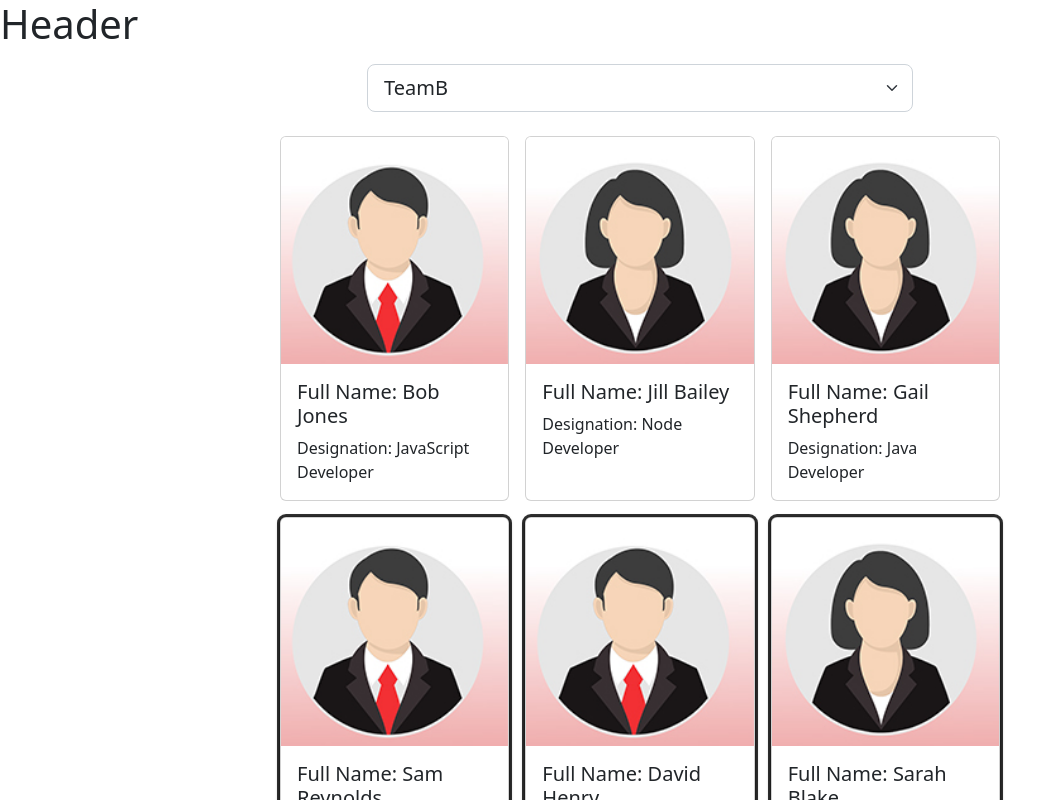
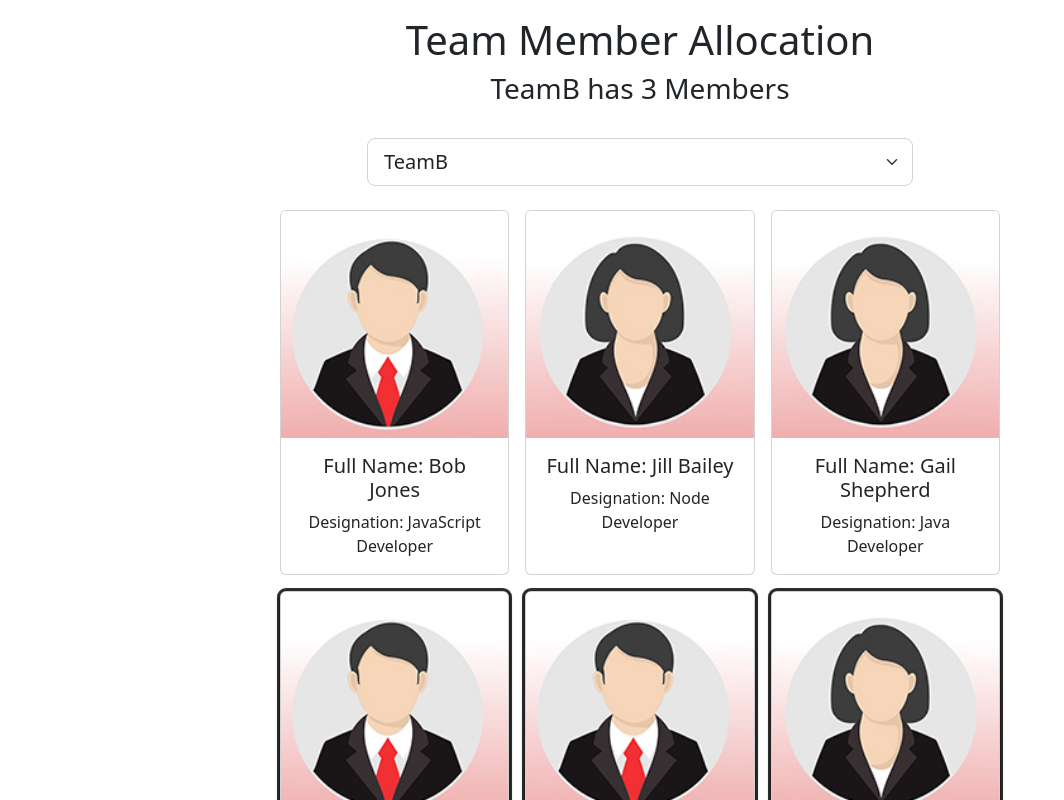
Before and after one commit to shkiperoO/TeamTracker, a React (Vite) app: page / in a window 1280 px wide. Shown: the top 800 px of the page, without its empty margins (0-1064 px from the left). Built offline with nearby package versions, Linux system fonts and the light colour scheme.

Commit message:
local storage saving data + reorganised components structure

```diff
--- a/src/App.css
+++ b/src/App.css
@@ -9,3 +9,7 @@ body {
 
   box-shadow: rgba(0,0,0,16) 0px 1px 4px, rgb(51,51,51) 0px 0px 0px 3px;
 }
+
+h1,h2,h3,h4,h5,p{
+  text-align: center;
+}
--- a/src/App.jsx
+++ b/src/App.jsx
@@ -2,12 +2,129 @@ import './App.css'
 import Header from './Header';
 import Footer from './Footer';
 import Employees from './Employees';
+import { useState, useEffect } from 'react';
 
 export default function App() {
+  const [selectedTeam, setTeam] = useState(JSON.parse(localStorage.getItem('selectedTeam')) || "TeamB");
+  const [employees,setEmployees] = useState( JSON.parse(localStorage.getItem('employeeList')) ||
+    [{
+      id: 1,
+      fullName: "Bob Jones",
+      designation: "JavaScript Developer",
+      gender: "male",
+      teamName: "TeamA"
+    },
+    {
+      id: 2,
+      fullName: "Jill Bailey",
+      designation: "Node Developer",
+      gender: "female",
+      teamName: "TeamA"
+    },
+    {
+      id: 3,
+      fullName: "Gail Shepherd",
+      designation: "Java Developer",
+      gender: "female",
+      teamName: "TeamA"
+    },
+    {
+      id: 4,
+      fullName: "Sam Reynolds",
+      designation: "React Developer",
+      gender: "male",
+      teamName: "TeamB"
+    },
+    {
+      id: 5,
+      fullName: "David Henry",
+      designation: "DotNet Developer",
+      gender: "male",
+      teamName: "TeamB"
+    },
+    {
+      id: 6,
+      fullName: "Sarah Blake",
+      designation: "SQL Server DBA",
+      gender: "female",
+      teamName: "TeamB"
+    },
+    {
+      id: 7,
+      fullName: "James Bennet",
+      designation: "Angular Developer",
+      gender: "male",
+      teamName: "TeamC"
+    },
+    {
+      id: 8,
+      fullName: "Jessica Faye",
+      designation: "API Developer",
+      gender: "female",
+      teamName: "TeamC"
+    },
+    {
+      id: 9,
+      fullName: "Lita Stone",
+      designation: "C++ Developer",
+      gender: "female",
+      teamName: "TeamC"
+    },
+    {
+      id: 10,
+      fullName: "Daniel Young",
+      designation: "Python Developer",
+      gender: "male",
+      teamName: "TeamD"
+    },
+    {
+      id: 11,
+      fullName: "Adrian Jacobs",
+      designation: "Vue Developer",
+      gender: "male",
+      teamName: "TeamD"
+    },
+    {
+      id: 12,
+      fullName: "Devin Monroe",
+      designation: "Graphic Designer",
+      gender: "male",
+      teamName: "TeamD"
+    }]
+)
+  useEffect(()=>{
+    localStorage.setItem('employeeList',JSON.stringify(employees));
+  },[employees]);
+  useEffect(()=>{
+    localStorage.setItem('selectedTeam',JSON.stringify(selectedTeam));
+  },[selectedTeam]);
+
+  function handleTeamSelectionChange (event){
+    setTeam(event.target.value)
+  }
+
+  function handleEmployeeCardClick (event){
+    const transformedEmployees = employees.map((employee) => employee.id === parseInt(event.currentTarget.id)
+                                               ?(employee.teamName === selectedTeam)?{...employee, teamName: ''}
+                                                :{...employee, teamName: selectedTeam }:employee);
+    setEmployees(transformedEmployees);
+
+
+  }
+
   return (
     <div>
-      <Header/>
-      <Employees/>
+      <Header
+        selectedTeam={selectedTeam}
+        teamMemberCount={employees.filter((employee) => employee.teamName === selectedTeam).length}
+      />
+      <Employees
+        handleEmployeeCardClick={handleEmployeeCardClick}
+        handleTeamSelectionChange={handleTeamSelectionChange}
+        employees={employees}
+        selectedTeam={selectedTeam}
+
+      />
       <Footer/>
     </div>
   )
--- a/src/Employees.jsx
+++ b/src/Employees.jsx
@@ -1,127 +1,27 @@
-import { useState } from 'react';
+
 import femaleProfile from './images/femaleProfile.jpg';
 import maleProfile from './images/maleProfile.jpg';
 
-const Employees = () => {
-
-  const [selectedTeam, setTeam] = useState("TeamB");
-  const [employees,setEmployees] = useState(
-    [{
-      id: 1,
-      fullName: "Bob Jones",
-      designation: "JavaScript Developer",
-      gender: "male",
-      teamName: "TeamA"
-    },
-    {
-      id: 2,
-      fullName: "Jill Bailey",
-      designation: "Node Developer",
-      gender: "female",
-      teamName: "TeamA"
-    },
-    {
-      id: 3,
-      fullName: "Gail Shepherd",
-      designation: "Java Developer",
-      gender: "female",
-      teamName: "TeamA"
-    },
-    {
-      id: 4,
-      fullName: "Sam Reynolds",
-      designation: "React Developer",
-      gender: "male",
-      teamName: "TeamB"
-    },
-    {
-      id: 5,
-      fullName: "David Henry",
-      designation: "DotNet Developer",
-      gender: "male",
-      teamName: "TeamB"
-    },
-    {
-      id: 6,
-      fullName: "Sarah Blake",
-      designation: "SQL Server DBA",
-      gender: "female",
-      teamName: "TeamB"
-    },
-    {
-      id: 7,
-      fullName: "James Bennet",
-      designation: "Angular Developer",
-      gender: "male",
-      teamName: "TeamC"
-    },
-    {
-      id: 8,
-      fullName: "Jessica Faye",
-      designation: "API Developer",
-      gender: "female",
-      teamName: "TeamC"
-    },
-    {
-      id: 9,
-      fullName: "Lita Stone",
-      designation: "C++ Developer",
-      gender: "female",
-      teamName: "TeamC"
-    },
-    {
-      id: 10,
-      fullName: "Daniel Young",
-      designation: "Python Developer",
-      gender: "male",
-      teamName: "TeamD"
-    },
-    {
-      id: 11,
-      fullName: "Adrian Jacobs",
-      designation: "Vue Developer",
-      gender: "male",
-      teamName: "TeamD"
-    },
-    {
-      id: 12,
-      fullName: "Devin Monroe",
-      designation: "Graphic Designer",
-      gender: "male",
-      teamName: "TeamD"
-    }]
-)
-  function handleTeamSelectionChange (event){
-    setTeam(event.target.value)
-  }
-
-  function handleEmployeeCardClick (event){
-    const transformedEmployees = employees.map((employee) => employee.id === parseInt(event.currentTarget.id)
-                                               ?(employee.teamName === selectedTeam)?{...employee, teamName: ''}
-                                                :{...employee, teamName: selectedTeam }:employee);
-    setEmployees(transformedEmployees);
-
-
-  }
+const Employees = ({ handleEmployeeCardClick,handleTeamSelectionChange,employees,selectedTeam}) => {
 
   return (
     <main className='container'>
-      <div class="row justify-content-center mt-3 mb-3">
-        <div class="col-6">
+      <div className="row justify-content-center mt-3 mb-3">
+        <div className="col-6">
           <select className='form-select form-select-lg' value={selectedTeam} onChange={handleTeamSelectionChange}>
             <option value='TeamA'>TeamA</option>
             <option value='TeamB'>TeamB</option>
-            <option value='TeamC'>TeamA</option>
+            <option value='TeamC'>TeamC</option>
             <option value='TeamD'>TeamD</option>
           </select>
         </div>
       </div>
-      <div class="row justify-content-center mt-3 mb-3">
-        <div class="col-8">
-            <div class="card-collection">
+      <div className="row justify-content-center mt-3 mb-3">
+        <div className="col-8">
+            <div className="card-collection">
               {
                 employees.map((employee) =>(
-                  <div id={employee.id} className={(employee.teamName === selectedTeam?'card m-2 standout':'card m-2')} style={{ cursor: 'pointer'}}
+                  <div key={employee.id} id={employee.id} className={(employee.teamName === selectedTeam?'card m-2 standout':'card m-2')} style={{ cursor: 'pointer'}}
                     onClick={handleEmployeeCardClick}>
                     {(employee.gender === 'male')?<img src={maleProfile} className="card-img-top"/>:
                                                   <img src={femaleProfile} className="card-img-top"/>
--- a/src/Footer.jsx
+++ b/src/Footer.jsx
@@ -1,7 +1,12 @@
 const Footer = () => {
+  var today = new Date();
   return (
-    <footer>
-      <h1>Footer</h1>
+    <footer className="container">
+       <div className="row justify-content-center mt-3 mb-4">
+        <div className="col-8">
+          <h5>Team Member Allocation App - {today.getFullYear()}</h5>
+        </div>
+       </div>
     </footer>
   )
 }
--- a/src/Header.jsx
+++ b/src/Header.jsx
@@ -1,7 +1,12 @@
-const Header = () => {
+const Header = ({selectedTeam,teamMemberCount}) => {
   return (
-    <header>
-      <h1>Header</h1>
+    <header className="container">
+      <div className="row justify-content-center mt-3 mb-4">
+        <div className="col-8">
+          <h1>Team Member Allocation</h1>
+          <h3>{selectedTeam} has {teamMemberCount} Members</h3>
+        </div>
+      </div>
     </header>
   )
 }
```
